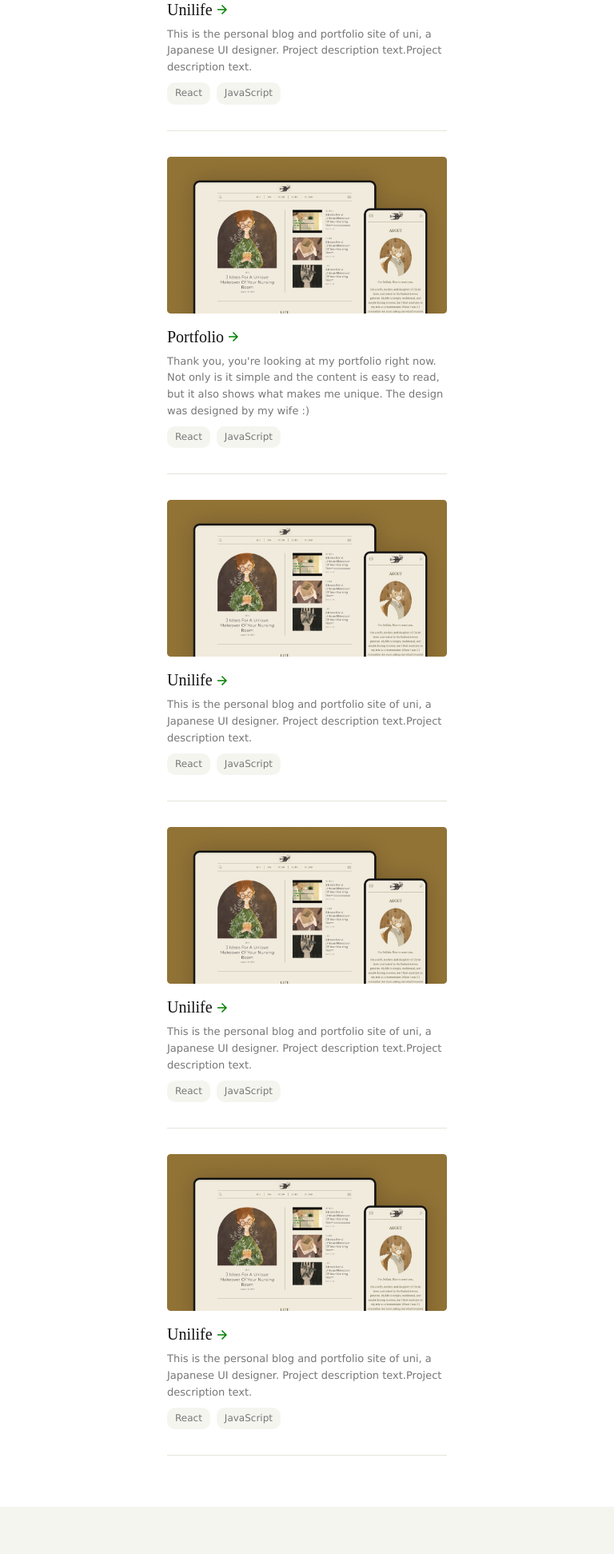
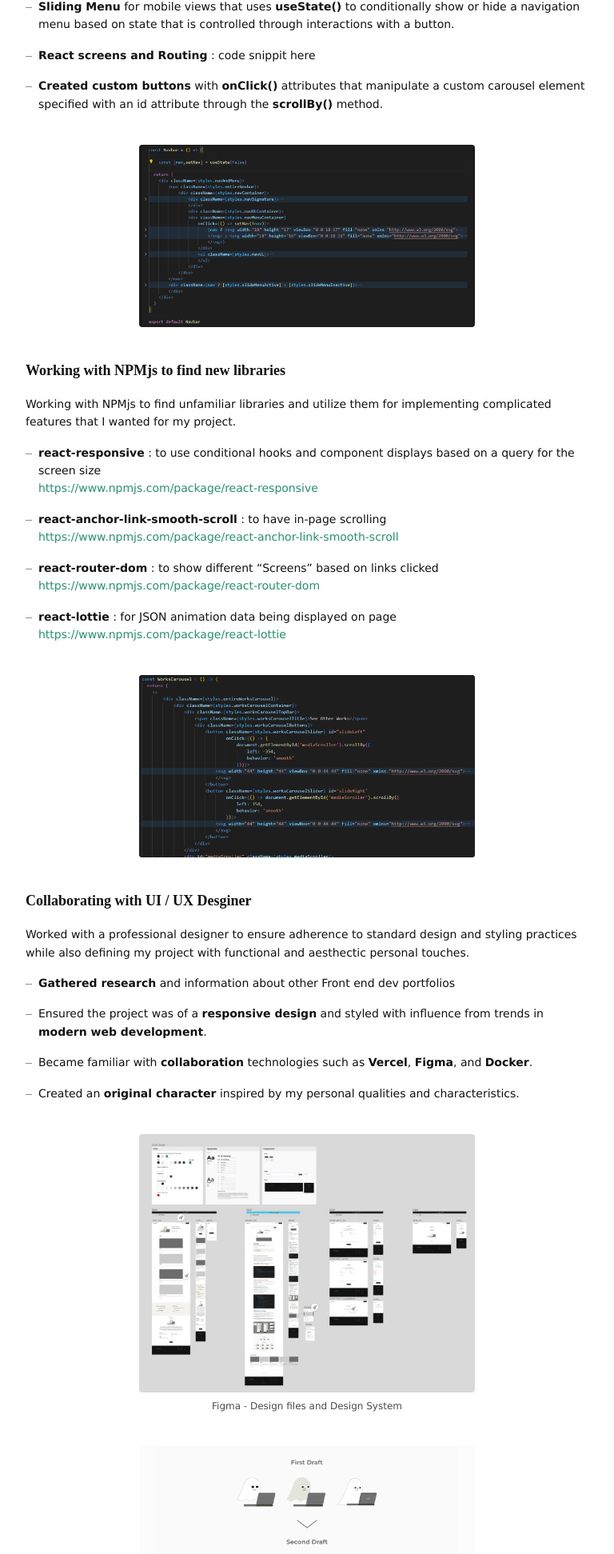
Before and after one commit to Steven-Theuerl/portfolio, a React (Create React App) app: page / in a window 768 px wide. Shown: the part 837-2780 px from the top of the page at 80% size. Built offline with nearby package versions, Linux system fonts and the light colour scheme; the HTML template or start-up script is replaced by a standard one.

Commit message:
Corrected some image issues on WorkPage Body

```diff
--- a/src/App.js
+++ b/src/App.js
@@ -12,7 +12,7 @@ const App = () => {
 
   return (
     <>
-        <HomeGroup/>
+        <WorkGroup/>
     </>
   )
 }
--- a/src/Components/Collections/WorkPage/WorksBody/WorksBody.js
+++ b/src/Components/Collections/WorkPage/WorksBody/WorksBody.js
@@ -39,7 +39,7 @@ const WorksBody = () => {
                     </span>
                 </div>
             </div>
-            <div className={styles.worksBodyCodeWindow}>
+            <div className={styles.worksBodyCodeWindow1}>
                 <div className={styles.worksBodyCodeWindow1Image}/>
             {/*
                <pre>
@@ -108,7 +108,7 @@ const WorksBody = () => {
                     </div>
                 </div>
             </div>
-            <div className={styles.worksBodyCodeWindow}>
+            <div className={styles.worksBodyCodeWindow2}>
                 <div className={styles.worksBodyCodeWindow2Image}/>
             {/*
                <pre>
--- a/src/Components/Collections/WorkPage/WorksBody/WorksBody.module.css
+++ b/src/Components/Collections/WorkPage/WorksBody/WorksBody.module.css
@@ -87,7 +87,17 @@
         margin-top: 4px;
     }
 
-    .worksBodyCodeWindow {
+    .worksBodyCodeWindow1 {
+        display: flex;
+        height: 190px;
+        justify-content: center;
+        align-items: center;
+        align-self: stretch;
+        border-radius: 4px;
+        background: #FCFCFB;
+    }
+
+    .worksBodyCodeWindow2 {
         display: flex;
         height: 190px;
         justify-content: center;
@@ -255,25 +265,35 @@
         margin-top: 4px;
     }
 
-    .worksBodyCodeWindow {
+    .worksBodyCodeWindow1 {
         display: flex;
-        height: 190px;
+        height: 228px;
         width: 100%;
-
+        max-width: 420px;
         justify-content: center;
         align-items: center;
-        align-self: stretch;
         border-radius: 4px;
-        background: #FCFCFB;
+        background: #1b1b1b;
+    }
+
+    .worksBodyCodeWindow2 {
+        display: flex;
+        height: 228px;
+        width: 100%;
+        max-width: 420px;
+        justify-content: center;
+        align-items: center;
+        border-radius: 4px;
+        background: #1b1b1b;
     }
 
     .worksBodyCodeWindow1Image {
         background: url(../../../../assets/Images/WorksBodyCodeWindow1Image.png);
-        background-size: cover;
+        background-size: contain;
         background-repeat: no-repeat;
         background-position: center;
+        align-self: stretch;
         width: 100%;
-        max-width: 476px;
         height: 100%;
         border-radius: 4px;
     }
@@ -294,7 +314,7 @@
         justify-content: center;
         align-items: center;
         width: 100%;
-        height: 275px;
+        height: 350px;
     }
 
     .worksBodyDesignImageBox2 {
@@ -303,25 +323,25 @@
         justify-content: center;
         align-items: center;
         width: 100%;
-        height: 252px;
+        height: 280px;
     }
 
     .worksBodyDesignImageContainer1 {
-      display: flex;
-      justify-content: center;
-      align-items: center;
-      width: 100%;
-      height: 272px;
+        display: flex;
+        justify-content: center;
+        align-items: center;
+        width: 100%;
+        height: 100%;
     }
 
     .worksBodyDesignImage1 {
         background: url(../../../../assets/Images/worksBodyDesignImage1.png);
         width: 100%;
-        max-width: 476px;
+        max-width: 420px;
         height: 100%;
         background-size: cover;
         background-repeat: no-repeat;
-        align-self: stretch;
+        background-color: aqua;
         border-radius: 4px;
     }
 
@@ -342,17 +362,19 @@
         justify-content: center;
         align-items: center;
         width: 100%;
-        height: 254px;
+        height: 280px;
       }
 
     .worksBodyDesignImage2 {
         background: url(../../../../assets/Images/worksBodyDesignImage2.png);
         width: 100%;
-        max-width: 476px;
+        max-width: 420px;
         height: 100%;
-        background-size: cover;
+        background-size: contain;
+        background-position: center;
         background-repeat: no-repeat;
         border-radius: 4px;
+        background-color: #fcfcfc;
     }
 }
 
@@ -363,7 +385,7 @@
         justify-content: center;
         align-items: center;
         font-family: verdana;
-        padding: 64px 160px;
+        padding: 64px 90px;
     }
 
     .worksBodyContainer {
@@ -452,12 +474,23 @@
         align-self: stretch;
     }
 
-    .worksBodyCodeWindow {
+    .worksBodyCodeWindow1 {
         display: flex;
         flex-direction: row;
         width: 100%;
         max-width: 801px;
-        height: 442px;
+        height: 366px;
+        border: solid 1px #E4E5DA;;
+        border-radius: 4px;
+        font-size: 18px;
+    }
+
+    .worksBodyCodeWindow2 {
+        display: flex;
+        flex-direction: row;
+        width: 100%;
+        max-width: 801px;
+        height: 444px;
         border: solid 1px #E4E5DA;;
         border-radius: 4px;
         font-size: 18px;
@@ -469,6 +502,8 @@
         width: 100%;
         border-radius: 4px;
         background-size: cover;
+        background-repeat: no-repeat;
+
    }
 
    .worksBodyCodeWindow2Image {
@@ -476,7 +511,7 @@
         height: 100%;
         width: 100%;
         border-radius: 4px;
-        background-size: cover;
+        background-size: contain;
         background-repeat: no-repeat;
     }
 
@@ -506,7 +541,7 @@
         flex-direction: row;
         width: 100%;
         max-width: 801px;
-        height: 442px;
+        height: 522px;
         border: solid 1px #E4E5DA;;
         border-radius: 4px;
 
@@ -649,11 +684,21 @@
         align-self: stretch;
     }
 
-    .worksBodyCodeWindow {
+    .worksBodyCodeWindow1 {
         display: flex;
         flex-direction: row;
         width: 801px;
         height: 442px;
+        border: solid 1px #E4E5DA;;
+        border-radius: 4px;
+        font-size: 18px;
+    }
+
+    .worksBodyCodeWindow2 {
+        display: flex;
+        flex-direction: row;
+        width: 801px;
+        height: 536px;
         border: solid 1px #E4E5DA;;
         border-radius: 4px;
         font-size: 18px;
@@ -672,7 +717,8 @@
         height: 100%;
         width: 100%;
         border-radius: 4px;
-        background-size: cover;
+        object-fit: cetn ;
+        align-self: stretch;
         background-repeat: no-repeat;
     }
 
@@ -701,7 +747,7 @@
         display: flex;
         flex-direction: row;
         width: 801px;
-        height: 442px;
+        height: 638px;
         border: solid 1px #E4E5DA;;
         border-radius: 4px;
 
@@ -731,8 +777,7 @@
         display: flex;
         flex-direction: row;
         width: 801px;
-        height: 442px;
-
+        height: 535px;
         border-radius: 4px;
     }
 
--- a/src/Components/Collections/WorkPage/WorksHeader/WorksHeader.module.css
+++ b/src/Components/Collections/WorkPage/WorksHeader/WorksHeader.module.css
@@ -262,7 +262,7 @@
         gap: 32px;
         width: 100%;
         max-width: 664px;
-        padding: 40px 160px 64px 160px;
+        padding: 40px 90px 64px 90px;
     }
 
     .worksHeaderTopContainer {
```
